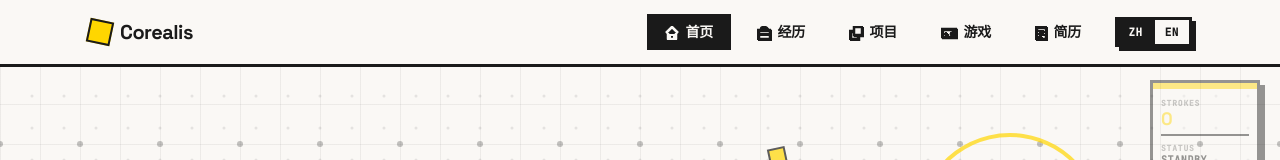
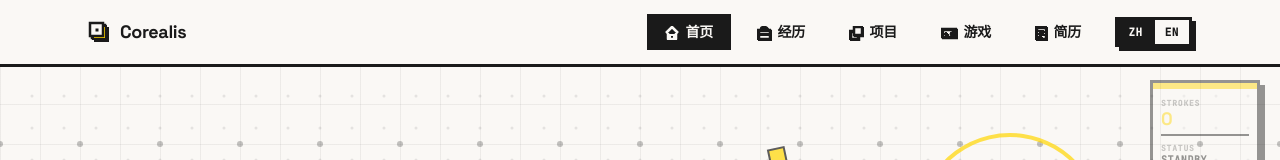
Before and after one commit to KDTikkly/haoyuan-web, a Vue app: page / in a window 1280 px wide. Shown: the top 160 px of the page. Built offline with nearby package versions, Linux system fonts and the light colour scheme.

Commit message:
design(logo): redesign navbar logo with brutalist stacked-square SVG mark

```diff
--- a/src/App.vue
+++ b/src/App.vue
@@ -10,10 +10,29 @@
         <!-- Logo（固定不滚动 wrapper） -->
         <RouterLink
           to="/"
-          class="flex items-center gap-2 font-display font-bold text-xl tracking-tight shrink-0 mr-4"
+          class="logo-mark flex items-center gap-2.5 font-display font-black tracking-tight shrink-0 mr-4 select-none"
+          aria-label="Corealis — 返回首页"
         >
-          <span class="inline-block w-6 h-6 bg-memphis-yellow border-2 border-ink rotate-12"></span>
-          Corealis
+          <!-- Brutalist 叠压图标：底层实心黄块 + 顶层 stroke 方块 -->
+          <svg
+            width="22" height="22"
+            viewBox="0 0 22 22"
+            fill="none"
+            xmlns="http://www.w3.org/2000/svg"
+            class="logo-icon flex-shrink-0"
+            aria-hidden="true"
+          >
+            <!-- 底层：实心黄色方块，偏移营造错位感 -->
+            <rect x="5" y="5" width="13" height="13" fill="#FFD600" stroke="#1A1A1A" stroke-width="2"/>
+            <!-- 顶层：空心方块，stroke 仅，向左上偏移 —— 与底层叠压制造深度 -->
+            <rect x="2" y="2" width="13" height="13" fill="#FAF8F5" stroke="#1A1A1A" stroke-width="2.5"/>
+            <!-- 中心十字点，视觉重心锚点 -->
+            <rect x="7.5" y="7.5" width="3" height="3" fill="#1A1A1A"/>
+          </svg>
+          <!-- 品牌名：两段式排印 — 主名 + 细节点 -->
+          <span class="logo-text flex items-baseline gap-0 leading-none">
+            <span class="text-[18px] font-black tracking-[-0.02em] text-ink">Corealis</span>
+          </span>
         </RouterLink>
         <!-- Links + Lang Toggle -->
         <div class="flex items-center gap-2 shrink-0 max-sm:gap-1.5 max-sm:pl-1 max-sm:pr-3">
@@ -128,6 +147,42 @@ const navLinks = [
   filter: drop-shadow(1px 1px 0px #FAF8F5);
 }
 
+/* ── Logo 标记 ── */
+.logo-mark {
+  text-decoration: none;
+  color: inherit;
+  transition: opacity 0.15s ease;
+}
+.logo-mark:hover {
+  opacity: 0.8;
+}
+.logo-mark:hover .logo-icon rect:nth-child(1) {
+  /* 底层黄块在 hover 时轻微位移感：通过父元素 translate 实现 */
+}
+.logo-icon {
+  transition: transform 0.2s cubic-bezier(0.34, 1.56, 0.64, 1);
+  filter: drop-shadow(2px 2px 0px #1A1A1A);
+}
+.logo-mark:hover .logo-icon {
+  transform: translateY(-1px);
+  filter: drop-shadow(3px 3px 0px #1A1A1A);
+}
+.logo-mark:active .logo-icon {
+  transform: translateY(1px);
+  filter: drop-shadow(1px 1px 0px #1A1A1A);
+}
+
+/* 移动端 Logo 略微缩小 */
+@media (max-width: 639px) {
+  .logo-icon {
+    width: 18px;
+    height: 18px;
+  }
+  .logo-text span {
+    font-size: 16px !important;
+  }
+}
+
 /* ── 页面切换动画 ── */
 .page-enter-active,
 .page-leave-active {
```
